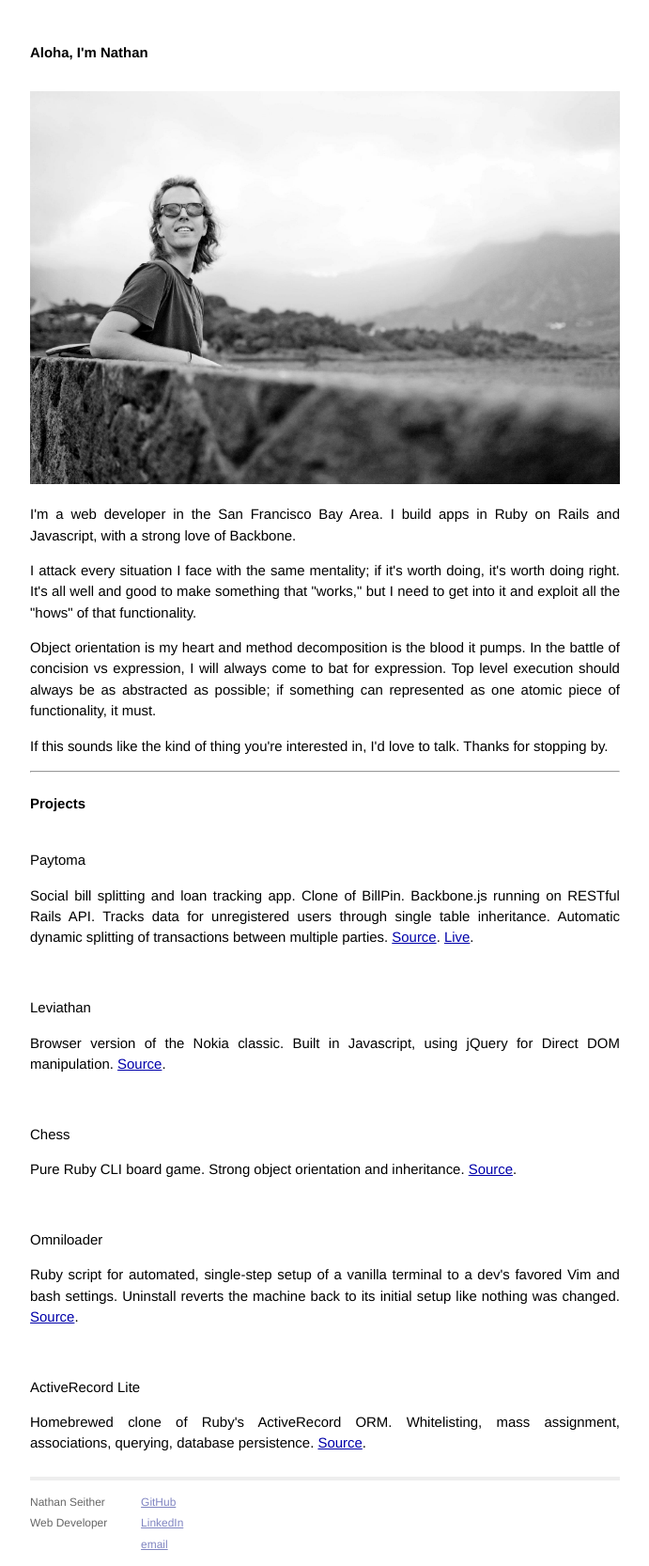
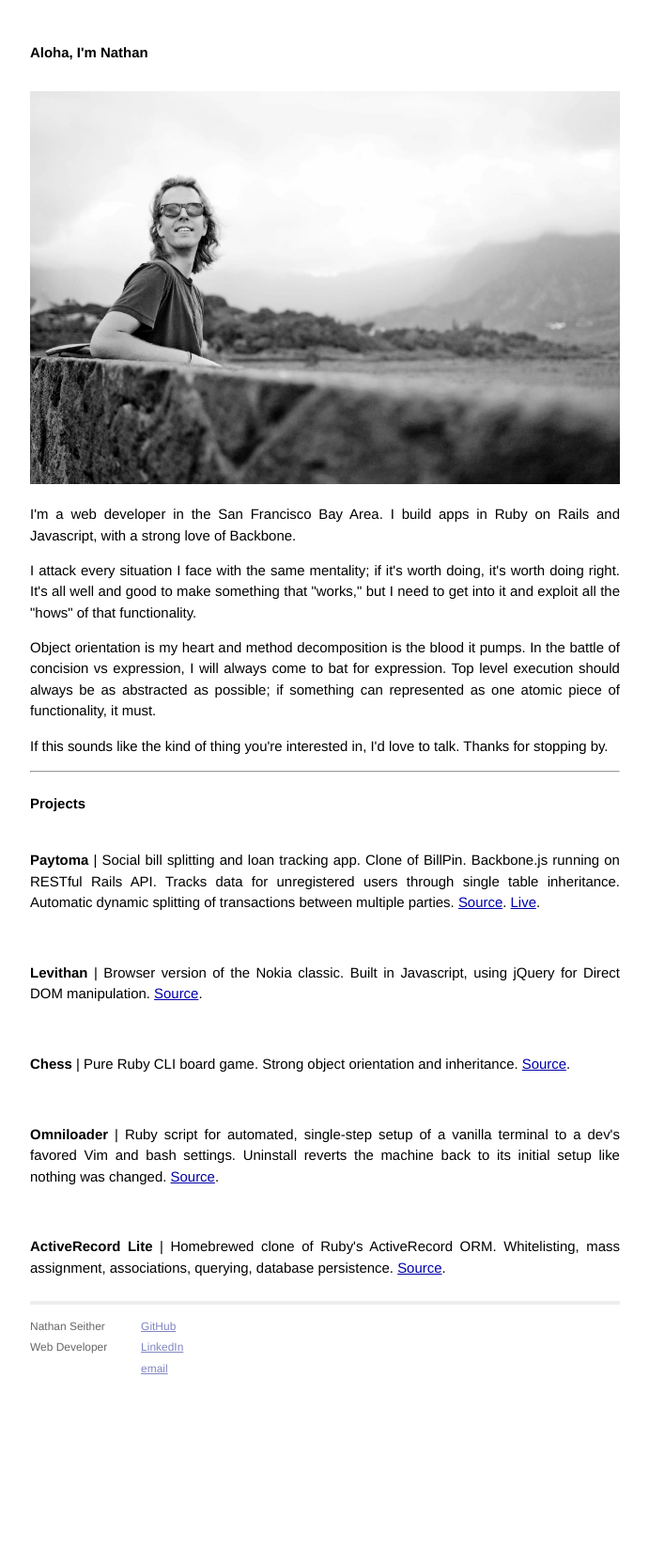
Before and after one commit to Supernats/Supernats.github.io, a Jekyll site: the page built from index.html, in a window 1280 px wide. Shown: the whole page at 94% size, without its empty margins (294-985 px from the left). Built offline with Jekyll 4.4.1, drawn with Linux system fonts in a browser that asks for light colours; Markdown is read by kramdown in place of the engine named in the settings; after the commit the page ends 1479 px from its top, so only the background shows below that.

Commit message:
Inline titles style easier

```diff
--- a/index.html
+++ b/index.html
@@ -38,42 +38,27 @@ title: Nathan Seither
       Projects
     </h2>
     <br>
-    <p class="project-title">
-      Paytoma
-    </p>
     <p class="project-text">
-      Social bill splitting and loan tracking app. Clone of BillPin. Backbone.js running on RESTful Rails API. Tracks data for unregistered users through single table inheritance. Automatic dynamic splitting of transactions between multiple parties. <a href="https://github.com/supernats/bills-bills-bills">Source</a>. <a href="http://www.paytoma.com">Live</a>.
+      <strong>Paytoma</strong> | Social bill splitting and loan tracking app. Clone of BillPin. Backbone.js running on RESTful Rails API. Tracks data for unregistered users through single table inheritance. Automatic dynamic splitting of transactions between multiple parties. <a href="https://github.com/supernats/bills-bills-bills">Source</a>. <a href="http://www.paytoma.com">Live</a>.
     </p>
     <br>
 
-    <p class="project-title">
-      Leviathan
-    </p>
     <p class="project-text">
-      Browser version of the Nokia classic. Built in Javascript, using jQuery for  Direct DOM manipulation. <a href="https://github.com/supernats/leviathan">Source</a>.
+      <strong>Levithan</strong> | Browser version of the Nokia classic. Built in Javascript, using jQuery for  Direct DOM manipulation. <a href="https://github.com/supernats/leviathan">Source</a>.
     </p>
     <br>
-    <p class="project-title">
-      Chess
-    </p>
     <p class="project-text">
-      Pure Ruby CLI board game. Strong object orientation and inheritance. <a href="https://github.com/supernats/chess">Source</a>.
+      <strong>Chess</strong> | Pure Ruby CLI board game. Strong object orientation and inheritance. <a href="https://github.com/supernats/chess">Source</a>.
     </p>
     <br>
 
-    <p class="project-title">
-      Omniloader
-    </p>
     <p class="project-text">
-      Ruby script for automated, single-step setup of a vanilla terminal to a dev's favored Vim and bash settings. Uninstall reverts the machine back to its initial setup like nothing was changed. <a href="https://github.com/supernats/omniloader">Source</a>.
+      <strong>Omniloader</strong> | Ruby script for automated, single-step setup of a vanilla terminal to a dev's favored Vim and bash settings. Uninstall reverts the machine back to its initial setup like nothing was changed. <a href="https://github.com/supernats/omniloader">Source</a>.
     </p>
     <br>
 
-    <p class="project-title">
-      ActiveRecord Lite
-    </p>
     <p class="project-text">
-      Homebrewed clone of Ruby's ActiveRecord ORM. Whitelisting, mass assignment, associations, querying, database persistence. <a href="https://github.com/supernats/active_record_lite">Source</a>.
+      <strong>ActiveRecord Lite</strong> | Homebrewed clone of Ruby's ActiveRecord ORM. Whitelisting, mass assignment, associations, querying, database persistence. <a href="https://github.com/supernats/active_record_lite">Source</a>.
     </p>
   </div>
 
```
